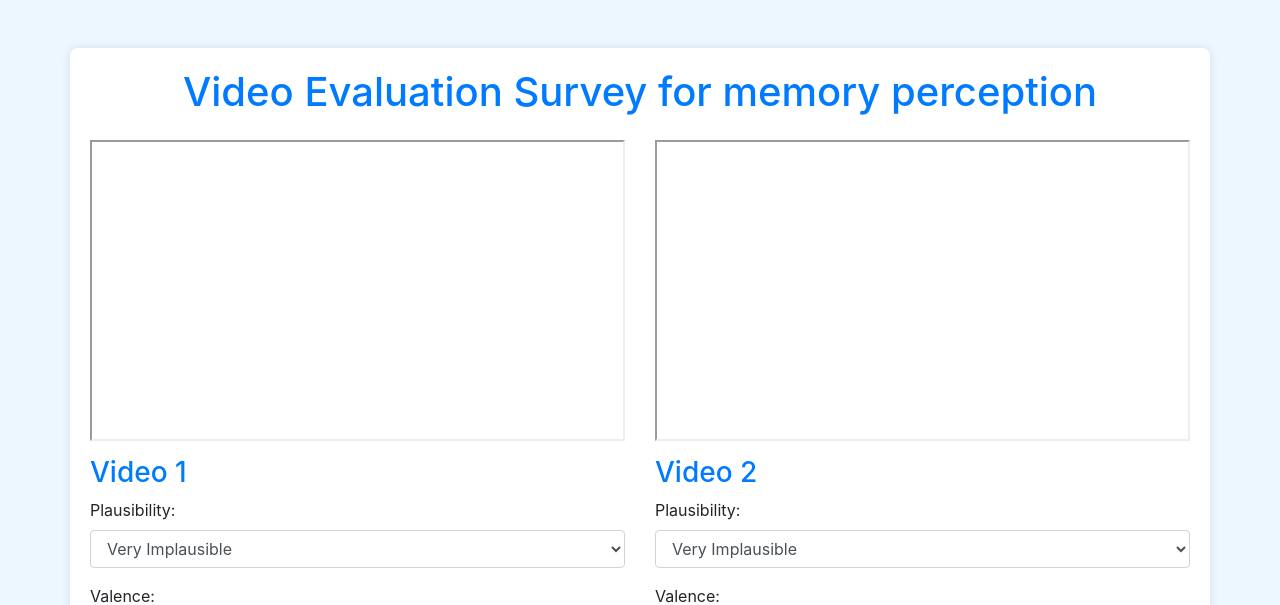
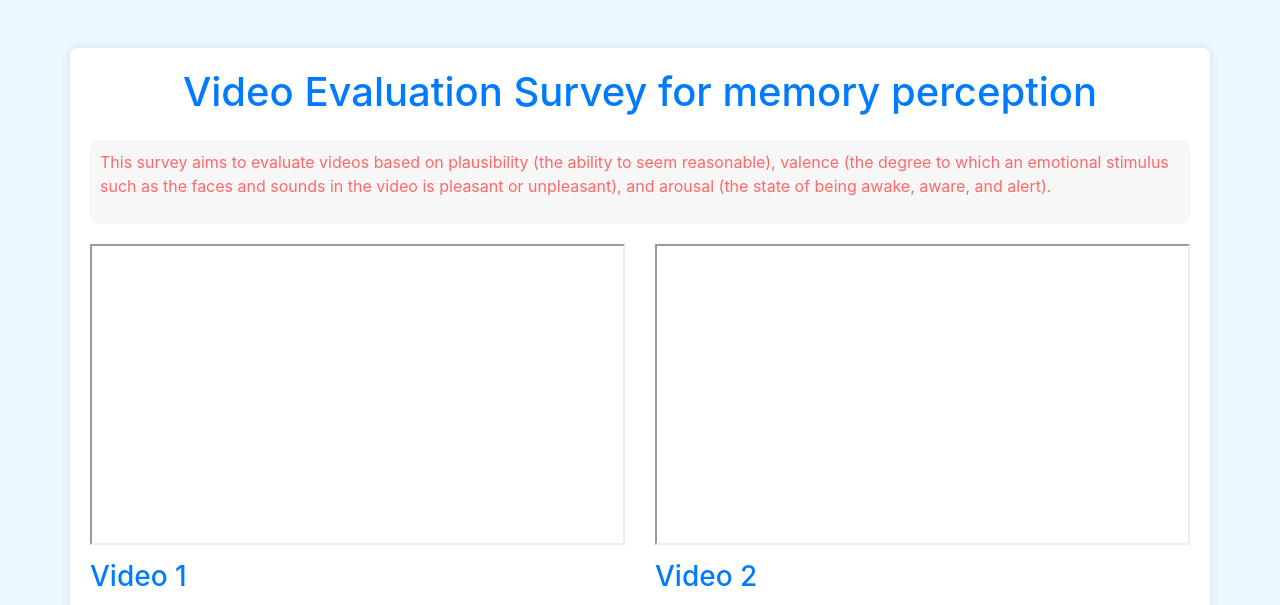
Before and after one commit to Krishshrk/survey_app, a Flask app: template templates/survey.html in a window 1280 px wide. Shown: the top 605 px of the page. Run offline with Flask 3, Linux system fonts and the light colour scheme; the template is opened without the code that fills it, so the values that code supplies are empty; some libraries are stand-ins or nearby versions.

Commit message:
Update survey.html

```diff
--- a/templates/survey.html
+++ b/templates/survey.html
@@ -42,6 +42,14 @@
             width: 100%;
             height: 100%;
         }
+
+        .video-description {
+            background-color: #f7f7f7; /* Light gray background color */
+            border-radius: 8px;
+            padding: 10px;
+            margin-bottom: 20px;
+            color: #ff6969; /* Beautiful pink color */
+        }
     </style>
 </head>
 
@@ -49,6 +57,15 @@
 
     <div class="container mt-5">
         <h1 class="text-center mb-4">Video Evaluation Survey for memory perception</h1>
+
+        <!-- Description -->
+        <div class="video-description">
+            <p>
+                This survey aims to evaluate videos based on plausibility (the ability to seem reasonable),
+                valence (the degree to which an emotional stimulus such as the faces and sounds in the video is pleasant or unpleasant),
+                and arousal (the state of being awake, aware, and alert).
+            </p>
+        </div>
 
         <!-- Video Sections with Rating Scales -->
         <form  id="surveyForm" action="/submit_survey" method="post">
```
